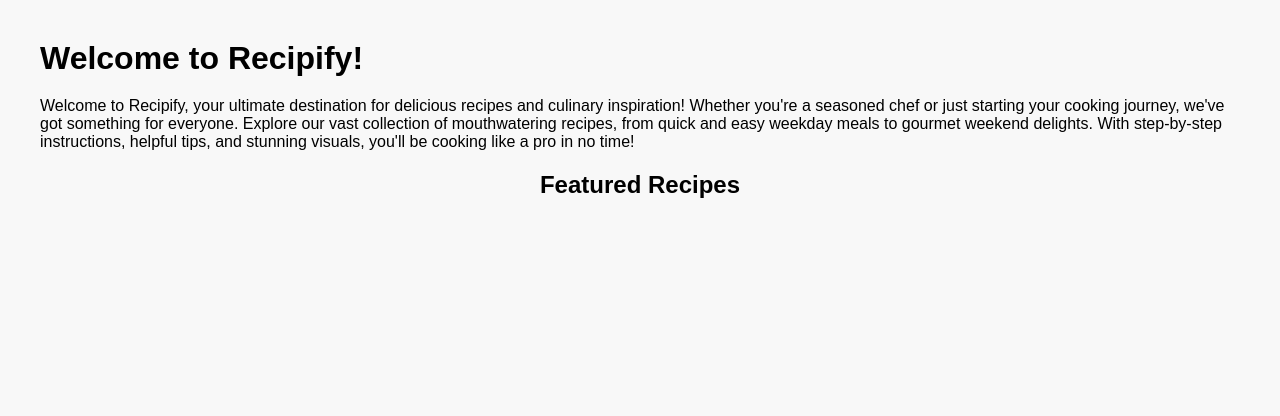
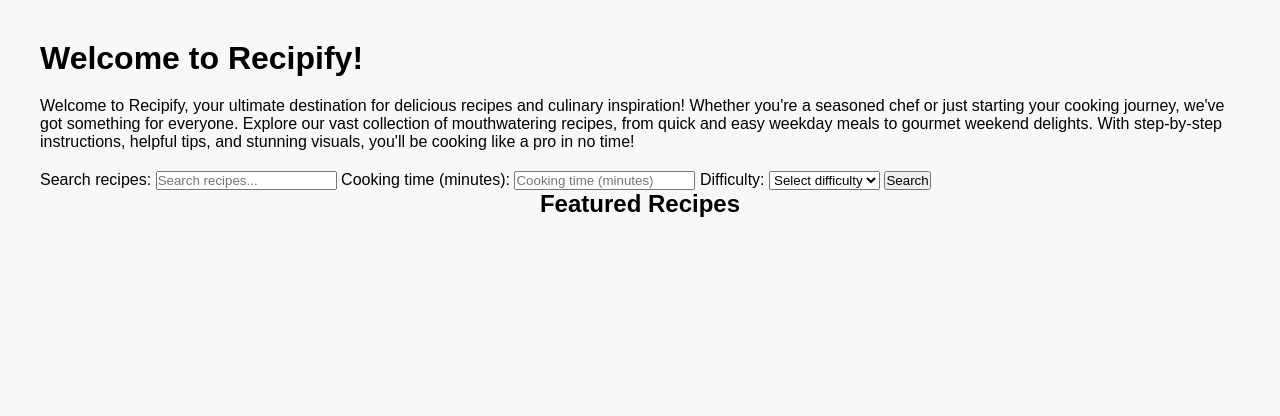
Before and after one commit to Cameron8325/recipe-app, a Django app: page /home/ in a window 1280 px wide. Shown: the part 58-474 px from the top of the page. Run offline with Django 5.2, Linux system fonts and the light colour scheme; data that the repository does not hold is empty.

Commit message:
Added search implementation and graphs.

```diff
--- a/src/recipes/templates/recipes/recipe_detail.html
+++ b/src/recipes/templates/recipes/recipe_detail.html
@@ -1,4 +1,4 @@
-{% load static %} {% load static %}
+{% load static %}
 <!DOCTYPE html>
 <html lang="en">
   <head>
--- a/src/recipes/templates/recipes/recipes_home.html
+++ b/src/recipes/templates/recipes/recipes_home.html
@@ -15,7 +15,7 @@
           <ul>
             <li><a href="{% url 'recipes:home' %}">Home</a></li>
             <li><a href="{% url 'recipes:recipes_list' %}">Recipes</a></li>
-            <li><a href ="{%url 'login' %}"> Login </a></li>
+            <li><a href="{%url 'login' %}"> Login </a></li>
           </ul>
         </nav>
       </div>
@@ -25,13 +25,31 @@
       <div class="about-content">
         <h1>Welcome to Recipify!</h1>
         <p>
-          Welcome to Recipify, your ultimate destination for delicious recipes and culinary inspiration!
-          Whether you're a seasoned chef or just starting your cooking journey, we've got something for everyone.
-          Explore our vast collection of mouthwatering recipes, from quick and easy weekday meals to gourmet weekend
-          delights. With step-by-step instructions, helpful tips, and stunning visuals, you'll be cooking like a pro
-          in no time!
+          Welcome to Recipify, your ultimate destination for delicious recipes
+          and culinary inspiration! Whether you're a seasoned chef or just
+          starting your cooking journey, we've got something for everyone.
+          Explore our vast collection of mouthwatering recipes, from quick and
+          easy weekday meals to gourmet weekend delights. With step-by-step
+          instructions, helpful tips, and stunning visuals, you'll be cooking
+          like a pro in no time!
         </p>
       </div>
+
+      <form method="GET" action="{% url 'recipes:search_results' %}">
+        {% csrf_token %}
+        <label for="id_query">Search recipes:</label>
+        <input type="text" name="query" id="id_query" placeholder="Search recipes...">
+        <label for="id_cooking_time">Cooking time (minutes):</label>
+        <input type="number" name="cooking_time" id="id_cooking_time" placeholder="Cooking time (minutes)">
+        <label for="id_difficulty">Difficulty:</label>
+        <select name="difficulty" id="id_difficulty">
+            <option value="" selected disabled>Select difficulty</option>
+            <option value="Easy">Easy</option>
+            <option value="Medium">Medium</option>
+            <option value="Hard">Hard</option>
+        </select>
+        <button type="submit">Search</button>
+    </form>
 
       <!-- Featured Recipes Section -->
       <h2>Featured Recipes</h2>
@@ -53,4 +71,4 @@
       <p>Recipify, a Django app.</p>
     </footer>
   </body>
-  </html>
+</html>
--- a/src/recipes/urls.py
+++ b/src/recipes/urls.py
@@ -1,5 +1,5 @@
 from django.urls import path
-from .views import home, RecipeListView, recipe_detail
+from .views import home, RecipeListView, recipe_detail, search_results
 
 app_name = 'recipes'
 
@@ -7,4 +7,5 @@
     path('', home, name='home'),
     path('recipes/', RecipeListView.as_view(), name='recipes_list'),
     path('recipes/<int:recipe_id>/', recipe_detail, name='recipe_detail'),
+    path('search/', search_results, name='search_results'),
 ]
--- a/src/recipes/views.py
+++ b/src/recipes/views.py
@@ -3,6 +3,14 @@
 from django.shortcuts import render, get_object_or_404
 from django.views.generic import ListView
 from .models import Recipe
+from .forms import SearchForm
+from django.db.models import Q
+import io
+import matplotlib.pyplot as plt
+import pandas as pd
+from django.http import HttpResponse
+from django.template.loader import render_to_string
+import base64
 
 def home(request):
     featured_recipes = Recipe.objects.order_by('?')[:3]
@@ -17,3 +25,85 @@
 def recipe_detail(request, recipe_id):
     recipe = get_object_or_404(Recipe, pk=recipe_id)
     return render(request, 'recipes/recipe_detail.html', {'recipe': recipe})
+
+
+def search_results(request):
+    form = SearchForm(request.GET)
+
+    if form.is_valid():
+        query = form.cleaned_data.get('query')
+        cooking_time = form.cleaned_data.get('cooking_time')
+        difficulty = form.cleaned_data.get('difficulty')
+
+        recipes = Recipe.objects.all()
+
+        if query:
+            recipes = recipes.filter(
+                Q(name__icontains=query) |
+                Q(description__icontains=query) |
+                Q(ingredients__icontains=query)
+            )
+
+        if cooking_time:
+            recipes = recipes.filter(cooking_time__lte=cooking_time)
+
+        if difficulty:
+            recipes = recipes.filter(difficulty__iexact=difficulty)
+    else:
+        recipes = Recipe.objects.none()
+
+       # Convert queryset to list of dictionaries
+    recipe_list = list(recipes.values())
+
+    # Convert list of dictionaries to Pandas DataFrame
+    df = pd.DataFrame(recipe_list)
+
+    # Group recipes by difficulty and count the number of recipes in each difficulty level
+    difficulty_counts = df['difficulty'].value_counts()
+
+    # Plotting a pie chart
+    plt.figure(figsize=(8, 6))
+    plt.pie(difficulty_counts, labels=difficulty_counts.index, autopct='%1.1f%%', startangle=140)
+    plt.title('Distribution of Difficulty Levels')
+    plt.axis('equal')  # Equal aspect ratio ensures that pie is drawn as a circle.
+    plt.tight_layout()  # Adjust layout to prevent labels from being cut off
+
+    # Save the pie chart as a BytesIO object
+    pie_chart_buffer = io.BytesIO()
+    plt.savefig(pie_chart_buffer, format='png')
+    pie_chart_buffer.seek(0)
+
+    # Plotting a bar chart for most popular ingredients
+    # Combine and split ingredients into individual items
+    ingredients_combined = ' '.join(df['ingredients']).split()
+
+    # Count occurrences of each ingredient
+    ingredient_counts = pd.Series(ingredients_combined).value_counts()
+
+    # Get the top 10 most common ingredients
+    top_ingredients = ingredient_counts.head(10)
+
+    # Plotting a bar chart
+    plt.figure(figsize=(10, 6))
+    top_ingredients.plot(kind='bar')
+    plt.xlabel('Ingredient')
+    plt.ylabel('Number of Recipes')
+    plt.title('Top 10 Most Popular Ingredients')
+    plt.xticks(rotation=45)
+    plt.tight_layout()  # Adjust layout to prevent labels from being cut off
+
+    # Save the bar chart as a BytesIO object
+    bar_chart_buffer = io.BytesIO()
+    plt.savefig(bar_chart_buffer, format='png')
+    bar_chart_buffer.seek(0)
+
+    # Render the template with charts as base64 strings
+    context = {
+        'search_results': recipes,
+        'form': form,
+        'pie_chart_base64': base64.b64encode(pie_chart_buffer.getvalue()).decode(),
+        'bar_chart_base64': base64.b64encode(bar_chart_buffer.getvalue()).decode()
+    }
+    html = render_to_string('recipes/search_results.html', context)
+
+    return HttpResponse(html)
```
Also changed, not shown: src/recipe_project/views.py (+21 -24 lines), src/recipes/forms.py (added, +11 -0 lines), src/recipes/templates/recipes/search_results.html (added, +64 -0 lines).
